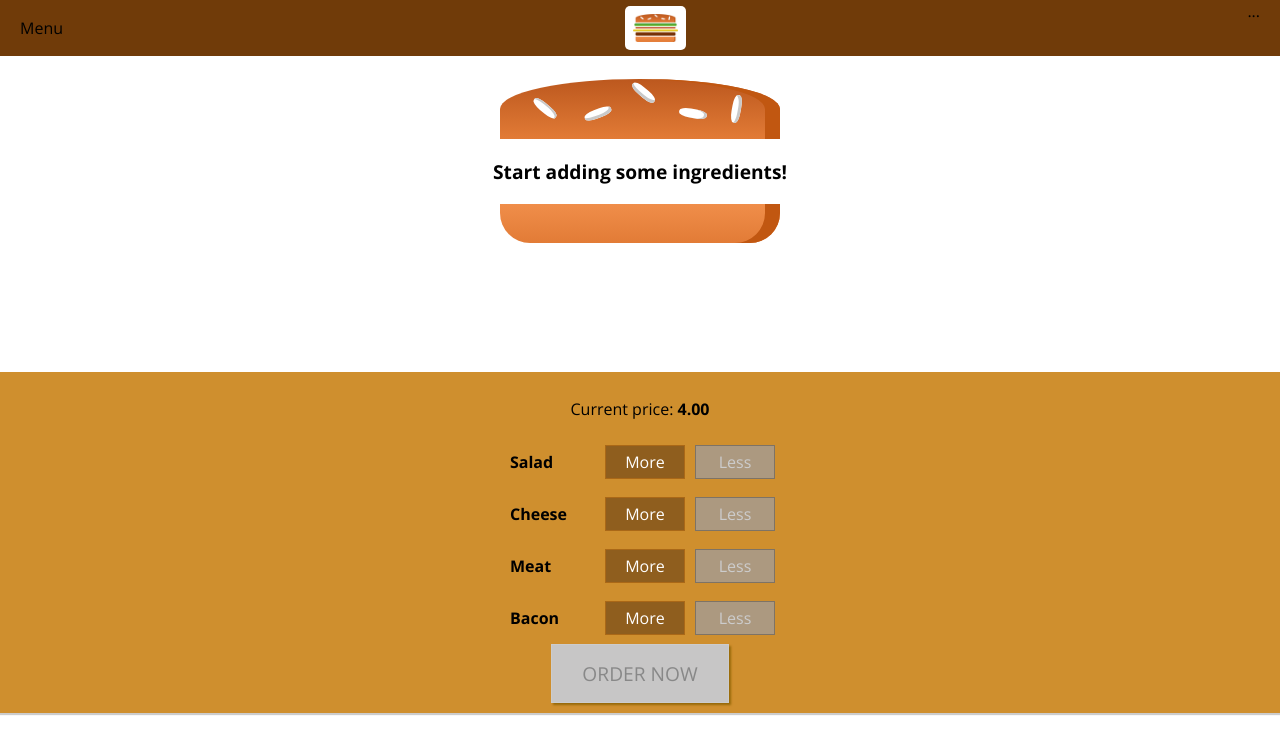
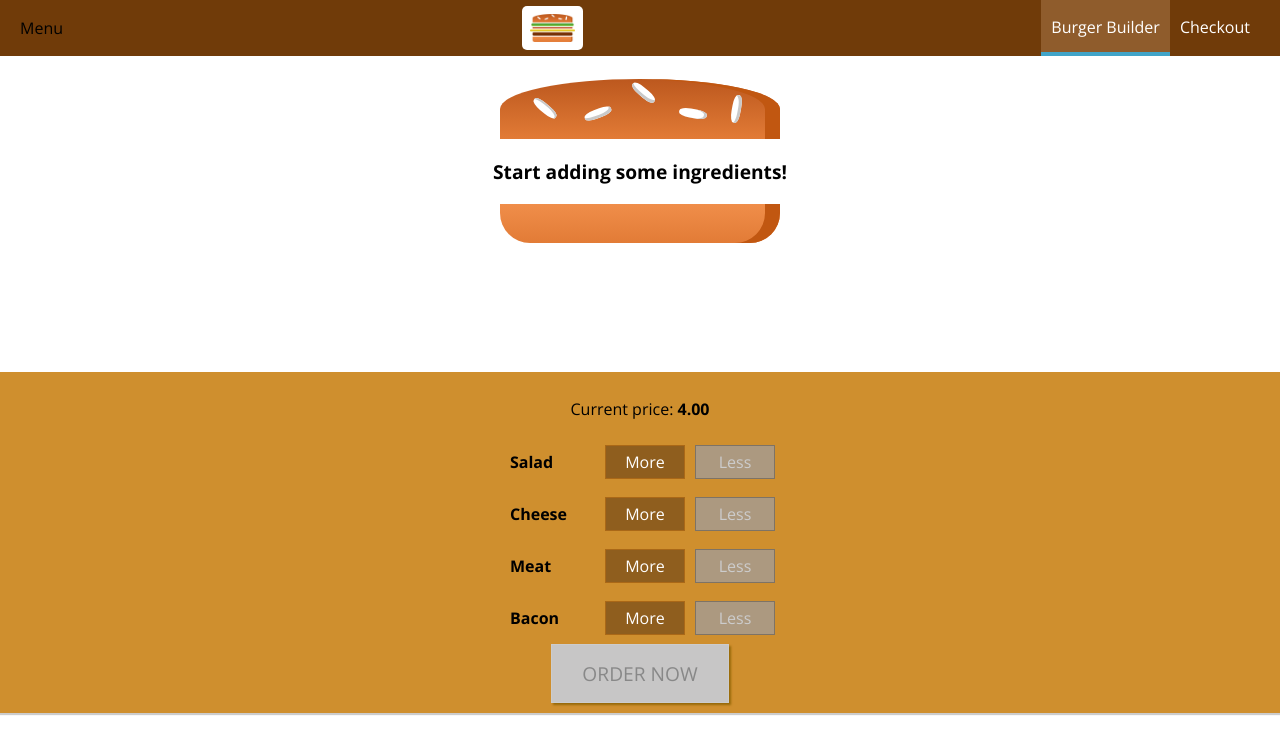
Before and after one commit to addibox/BurgerBuilder-React, a React app: page / in a window 1280 px wide. Shown: the top 754 px of the page. Built offline with nearby package versions, Linux system fonts and the light colour scheme.

Commit message:
added navigation items

```diff
--- a/src/components/Navigation/Toolbar/Toolbar.js
+++ b/src/components/Navigation/Toolbar/Toolbar.js
@@ -2,14 +2,13 @@
 
 import classes from './Toolbar.module.css';
 import Logo from '../../Logo/Logo';
+import NavigatiomItems from '../../NavigationItems/NavigationItems';
 
 const toolbar = ( props ) => (
     <header className={classes.Toolbar}>
         <div>Menu</div>
         <Logo />
-        <nav>
-            ...
-        </nav>
+        <NavigatiomItems />
     </header>
 );
 
--- /dev/null
+++ b/src/components/NavigationItems/NavigationItem/NavigatiomItem.module.css
@@ -0,0 +1,25 @@
+.NavigatiomItem{
+    margin: 0;
+    box-sizing: border-box;
+    display: flex;
+    height: 100%;
+    align-items: center;
+}
+
+.NavigatiomItem a {
+    color: white;
+    text-decoration: none;
+    height: 100%;
+    padding: 16px 10px;
+    border-bottom: 4px solid transparent;
+    box-sizing: border-box;
+    display: block;
+}
+
+.NavigatiomItem a:hover,
+.NavigatiomItem a:active,
+.NavigatiomItem a.active {
+    background-color: #8F5C2C;
+    border-bottom: 4px solid #40A4C8;
+    color: white;
+}
--- /dev/null
+++ b/src/components/NavigationItems/NavigationItem/NavigationItem.js
@@ -0,0 +1,13 @@
+import React from 'react';
+
+import classes from './NavigatiomItem.module.css';
+
+const navigationItem = (props) => (
+    <li className={classes.NavigatiomItem}>
+        <a href={props.link}
+           className={ props.active ? classes.active : null}>{props.children}</a>
+    </li>
+
+);
+
+export default navigationItem;
--- /dev/null
+++ b/src/components/NavigationItems/NavigationItems.js
@@ -0,0 +1,13 @@
+import React from 'react';
+
+import classes from './NavigationItems.module.css';
+import NavigationItem from './NavigationItem/NavigationItem';
+
+const navigationItems = () => (
+    <ul className={classes.NavigatiomItems}>
+        <NavigationItem link="/" active>Burger Builder</NavigationItem>
+        <NavigationItem link="/">Checkout</NavigationItem>
+    </ul>
+);
+
+export default navigationItems;
--- /dev/null
+++ b/src/components/NavigationItems/NavigationItems.module.css
@@ -0,0 +1,8 @@
+.NavigatiomItems{
+    margin: 0;
+    padding: 0;
+    list-style: none;
+    display: flex;
+    align-items: center;
+    height: 100%;
+}
```
